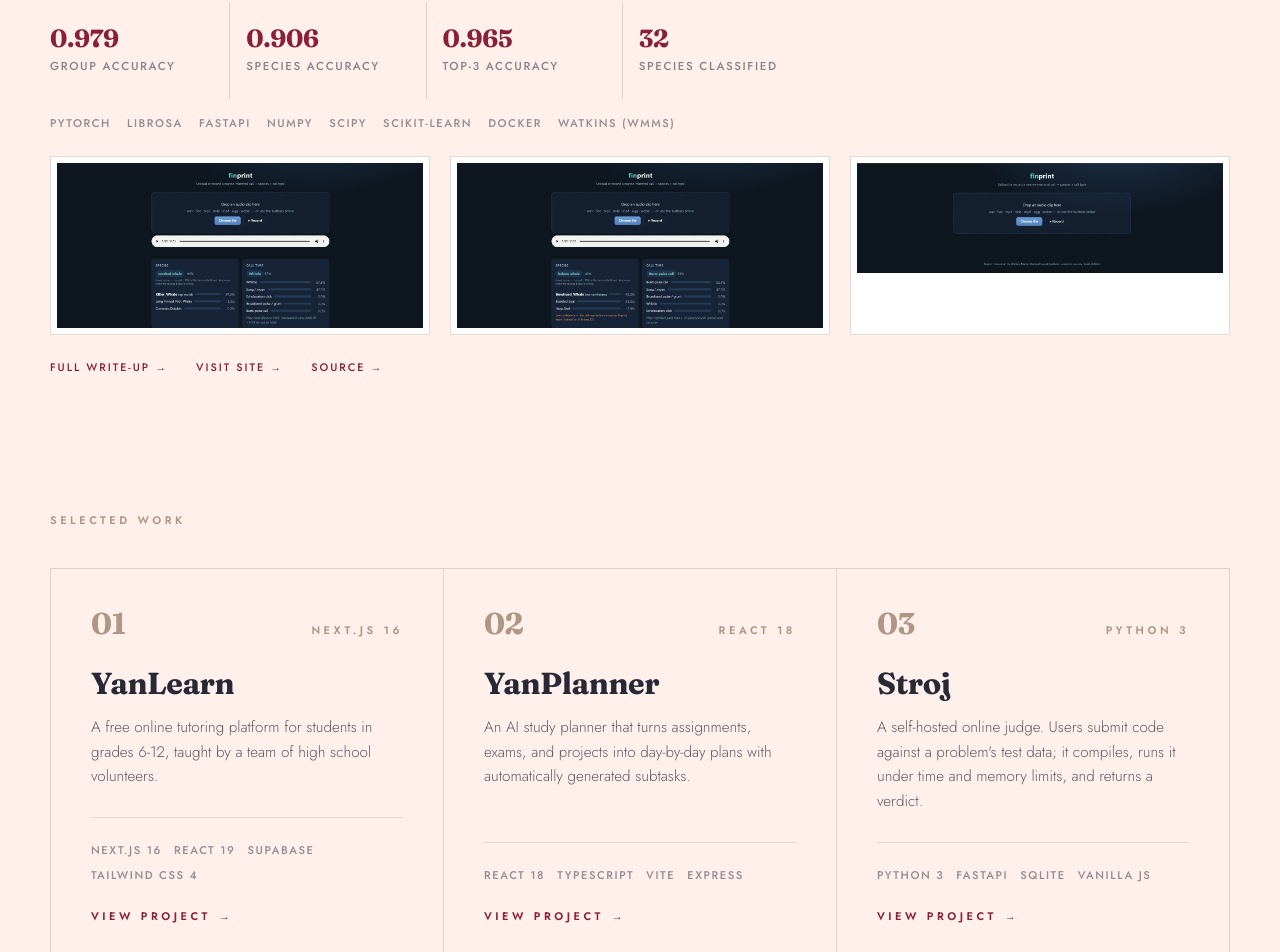
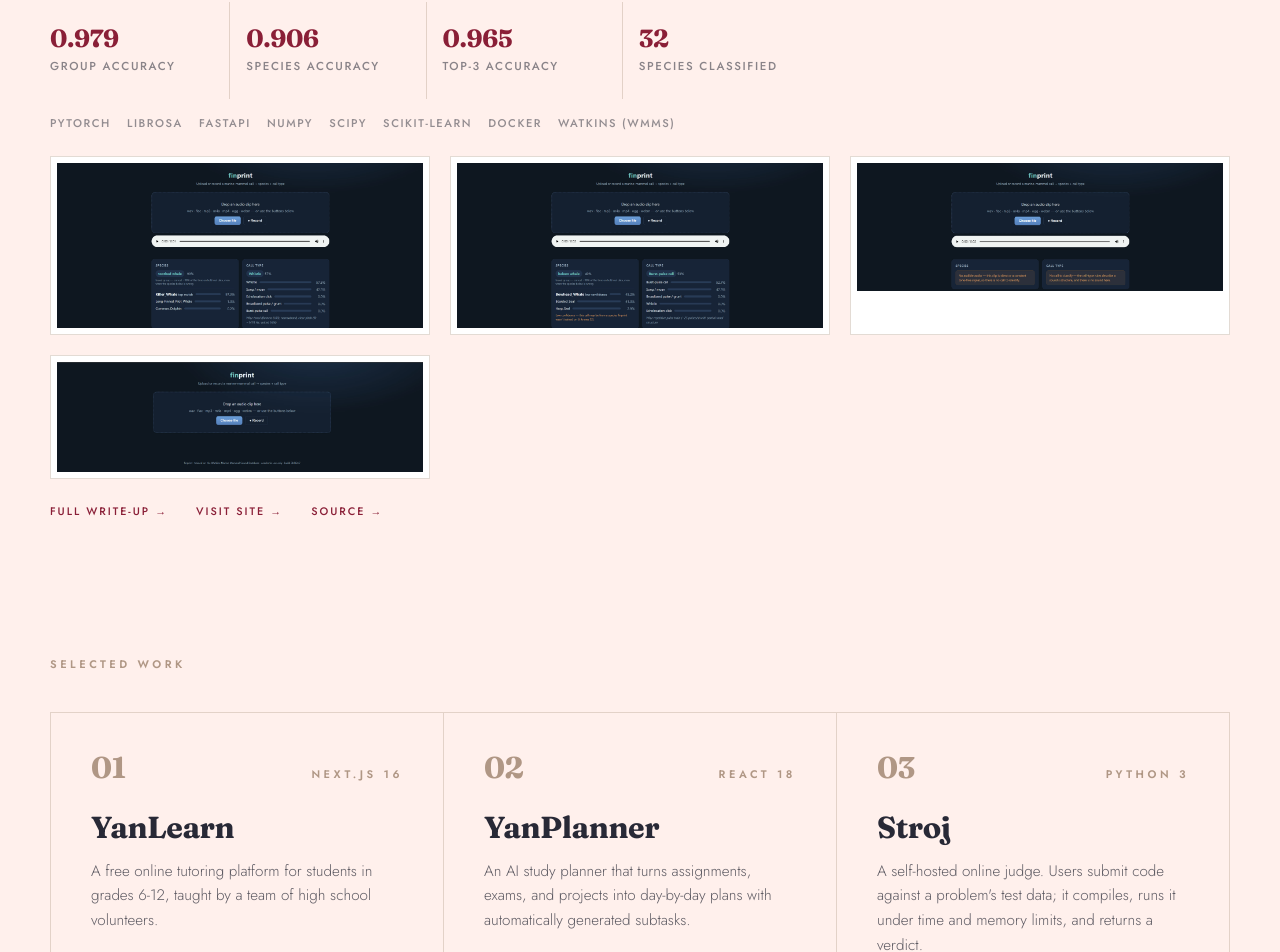
Before and after one commit to OoEthanoO/me, a Next.js app: page /tech in a window 1280 px wide. Shown: the part 1832-2784 px from the top of the page. Built offline with nearby package versions, Linux system fonts and the light colour scheme.

Commit message:
Add the rejected-clip Finprint screenshot
Digital silence is refused on the audio itself rather than on confidence: no species named, no call type, and a log-mel spectrogram that renders entirely black. Completes the set of four — a confident result, a flagged one, a refusal, and the empty state.

```diff
--- a/data/projects.ts
+++ b/data/projects.ts
@@ -85,8 +85,13 @@ export const projects: Project[] = [
     collaborators: [],
     github: "https://github.com/OoEthanoO/finprint",
     website: "https://finprint.ethanyanxu.com/",
-    // Result first, then the flagged case, then the empty state.
-    images: ["/finprint1.jpg", "/finprint3.jpg", "/finprint2.jpg"],
+    // Result, then the flagged case, then a rejected clip, then the empty state.
+    images: [
+      "/finprint1.jpg",
+      "/finprint3.jpg",
+      "/finprint4.jpg",
+      "/finprint2.jpg",
+    ],
   },
   {
     title: "Bare Metal Bard",
```
Also changed, not shown: public/finprint4.jpg (added).
